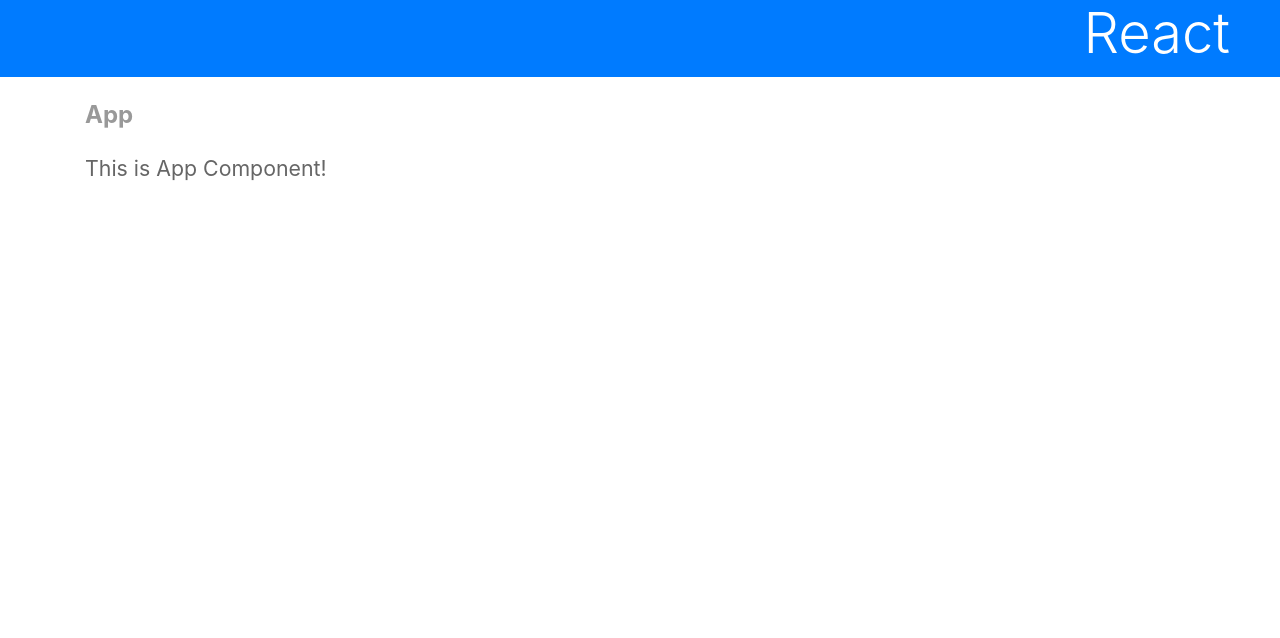
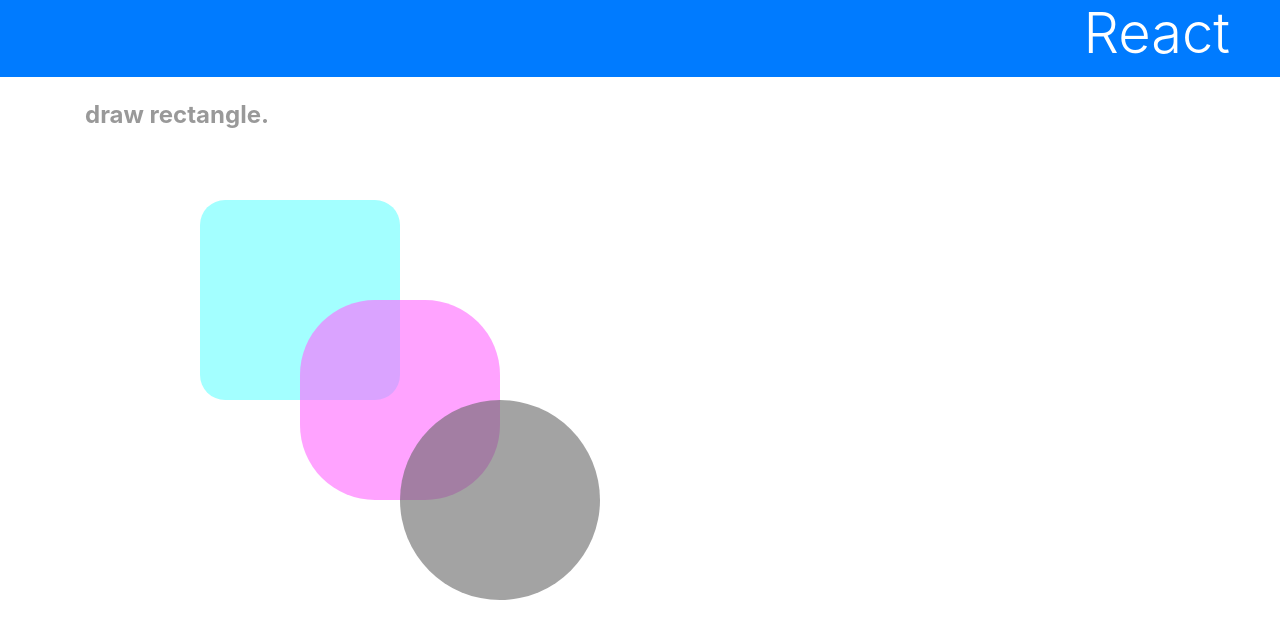
Before and after one commit to shusuke-nakamura/entry-react, a React (Create React App) app in the folder react_app/: page / in a window 1280 px wide. Shown: the top 638 px of the page. Built offline with nearby package versions, Linux system fonts and the light colour scheme.

Commit message:
Rectコンポーネントの作成

```diff
--- a/react_app/src/App.js
+++ b/react_app/src/App.js
@@ -1,5 +1,6 @@
 import React, {Component} from "react";
 import './App.css'
+import Rect from './Rect'
 
 class App extends Component {
 
@@ -13,8 +14,10 @@
     return  <div>
     <h1 className="bg-primary text-white display-4">React</h1>
     <div className="container">
-      <p className="subtitle">{this.title}</p>
-      <p>{this.message}</p>
+      <p className="subtitle">draw rectangle.</p>
+      <Rect x="200" y="200" w="200" h="200" c="#6ff9" r="25" />
+      <Rect x="300" y="300" w="200" h="200" c="#f6f9" r="75" />
+      <Rect x="400" y="400" w="200" h="200" c="#6669" r="100" />
     </div>
   </div>
   }
--- /dev/null
+++ b/react_app/src/Rect.js
@@ -0,0 +1,34 @@
+import React, {Component} from "react";
+
+class Rect extends Component {
+    x = 0
+    y = 0
+    width = 0
+    height = 0
+    color = "white"
+    style = {}
+
+    constructor(props) {
+        super(props)
+        this.x = props.x
+        this.y = props.y
+        this.width = props.w
+        this.height = props.h
+        this.radius = props.r
+        this.color = props.c
+        this.style = {
+            backgroundColor: this.color,
+            position: "absolute",
+            left: this.x + "px",
+            top: this.y + "px",
+            width: this.width + "px",
+            height: this.height + "px",
+            borderRadius: this.radius + "px"
+        }
+    }
+    render(){
+        return <div style={this.style}></div>
+    }
+}
+
+export default Rect
--- a/react_app/src/index.js
+++ b/react_app/src/index.js
@@ -5,8 +5,7 @@
 
 ReactDOM.render(
   <React.StrictMode>
-    <App title="App"
-      message="This is App Component!" />
+    <App />
   </React.StrictMode>,
   document.getElementById('root')
 )
```
